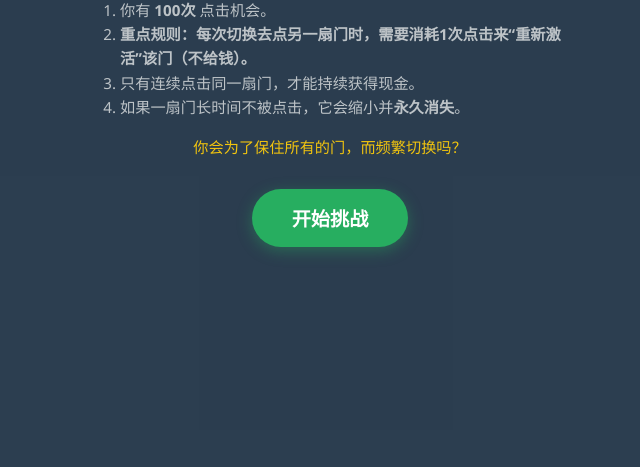
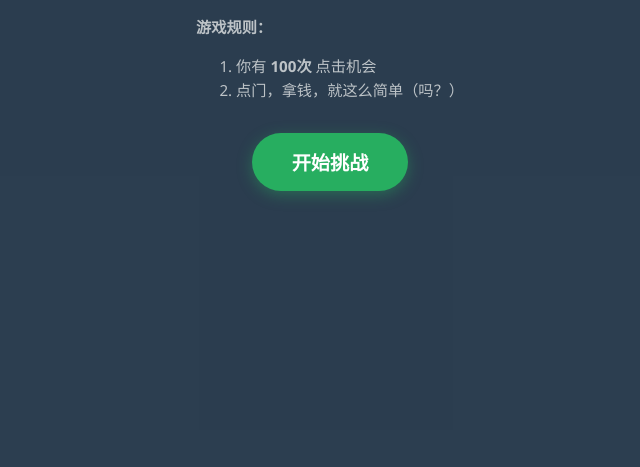
Before and after one commit to GBTP/3Doors, a plain HTML site: page index.html in a window 1280 px wide. Shown: the part 333-800 px from the top of the page, without its empty margins (310-950 px from the left). Drawn offline with Linux system fonts and the light colour scheme.

Commit message:
简化游戏规则可能更有教育意义

```diff
--- a/index.html
+++ b/index.html
@@ -231,14 +231,11 @@
         <h1 id="title">关门实验</h1>
         <div id="content">
             <div class="desc">
-                <p><strong>游戏规则（请仔细阅读）：</strong></p>
+                <p><strong>游戏规则：</strong></p>
                 <ol>
-                    <li>你有 <strong>100次</strong> 点击机会。</li>
-                    <li><strong>重点规则：每次切换去点另一扇门时，需要消耗1次点击来“重新激活”该门（不给钱）。</strong></li>
-                    <li>只有连续点击同一扇门，才能持续获得现金。</li>
-                    <li>如果一扇门长时间不被点击，它会缩小并<strong>永久消失</strong>。</li>
+                    <li>你有 <strong>100次</strong> 点击机会</li>
+                    <li>点门，拿钱，就这么简单（吗？）</li>
                 </ol>
-                <p style="color:#f1c40f; text-align:center; margin-top:10px;">你会为了保住所有的门，而频繁切换吗？</p>
             </div>
             <button onclick="startGame()">开始挑战</button>
         </div>
```
